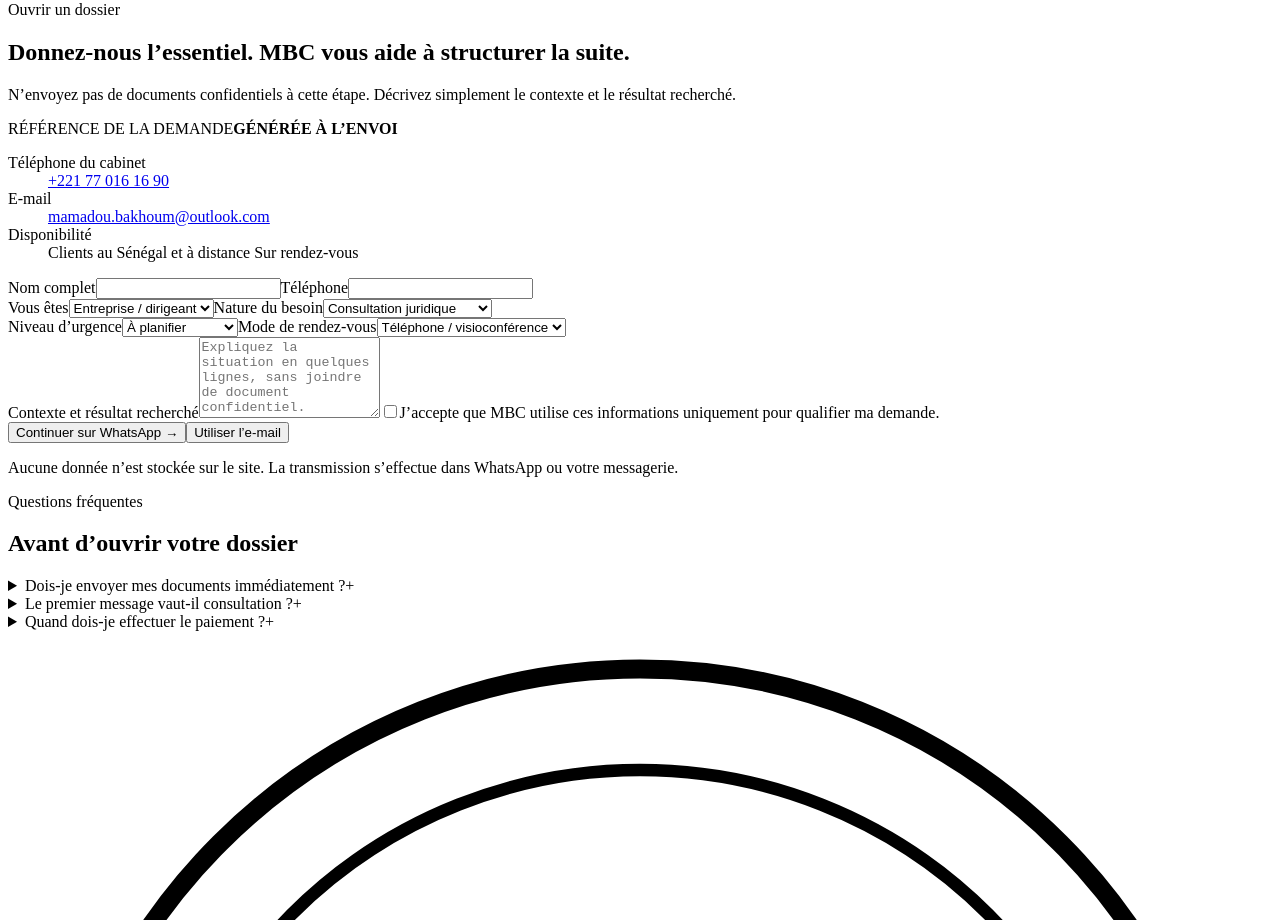
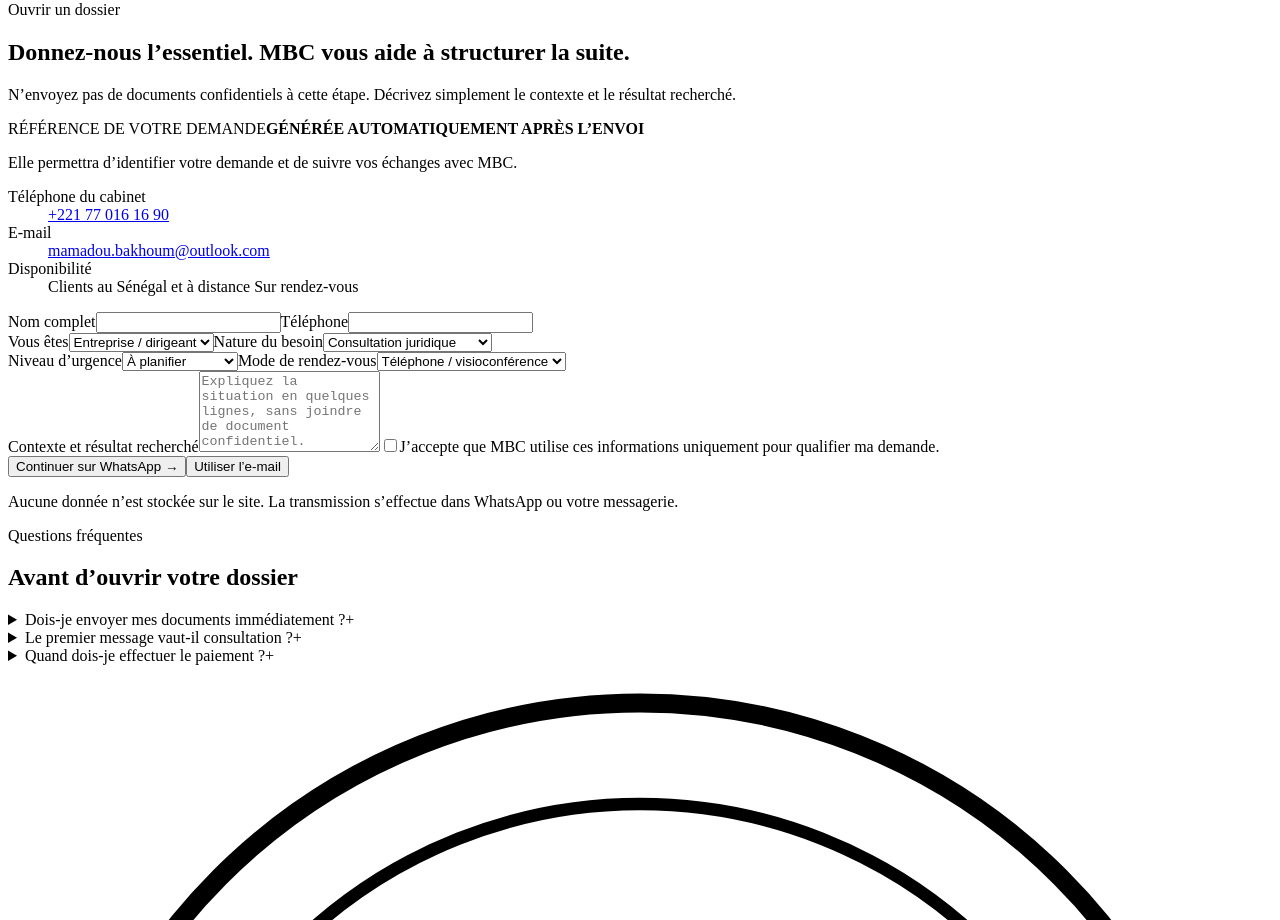
Before and after one commit to slytherinboy/mbc-juridique, a Next.js app: page / in a window 1280 px wide. Shown: the part 9560-10480 px from the top of the page. Built offline with nearby package versions, Linux system fonts and the light colour scheme.

Commit message:
Clarify MBC request reference

```diff
--- a/app/globals.css
+++ b/app/globals.css
@@ -333,7 +333,8 @@
 .contact-lead { max-width: 44ch; margin: 20px 0 31px; color: rgba(247,244,237,.64); font-size: 13px; }
 .contact-reference { position: relative; margin-bottom: 34px; padding: 18px 20px; border: 1px solid rgba(184,147,90,.5); background: rgba(247,244,237,.035); }
 .contact-reference span { display: block; margin-bottom: 5px; color: var(--gold-light); font-family: var(--font-mono); font-size: 8px; letter-spacing: .12em; }
-.contact-reference strong { color: var(--paper); font-family: var(--font-mono); font-size: 14px; font-weight: 500; }
+.contact-reference strong { display: block; max-width: calc(100% - 32px); color: var(--paper); font-family: var(--font-mono); font-size: 14px; font-weight: 500; }
+.contact-reference p { max-width: 46ch; margin: 10px 0 0; color: rgba(247,244,237,.58); font-size: 10.5px; line-height: 1.55; }
 .contact-reference i { position: absolute; width: 8px; height: 8px; right: 18px; top: 21px; border-radius: 50%; background: rgba(247,244,237,.25); }
 .contact-reference i.active { background: #75a177; box-shadow: 0 0 0 5px rgba(117,161,119,.12); }
 .contact-info dl { display: flex; flex-direction: column; gap: 16px; margin: 0; }
--- a/app/page.tsx
+++ b/app/page.tsx
@@ -570,7 +570,16 @@
             <p className="eyebrow">Ouvrir un dossier</p>
             <h2>Donnez-nous l’essentiel. MBC vous aide à structurer la suite.</h2>
             <p className="contact-lead">N’envoyez pas de documents confidentiels à cette étape. Décrivez simplement le contexte et le résultat recherché.</p>
-            <div className="contact-reference"><span>RÉFÉRENCE DE LA DEMANDE</span><strong>{requestReference ?? "GÉNÉRÉE À L’ENVOI"}</strong><i className={requestReference ? "active" : ""} /></div>
+            <div className="contact-reference" aria-live="polite">
+              <span>RÉFÉRENCE DE VOTRE DEMANDE</span>
+              <strong>{requestReference ?? "GÉNÉRÉE AUTOMATIQUEMENT APRÈS L’ENVOI"}</strong>
+              <p>
+                {requestReference
+                  ? "Conservez cette référence pour vos prochains échanges avec MBC."
+                  : "Elle permettra d’identifier votre demande et de suivre vos échanges avec MBC."}
+              </p>
+              <i className={requestReference ? "active" : ""} />
+            </div>
             <dl>
               <div><dt>Téléphone du cabinet</dt><dd><a href="tel:+221770161690">+221 77 016 16 90</a></dd></div>
               <div><dt>E-mail</dt><dd><a href="mailto:mamadou.bakhoum@outlook.com">mamadou.bakhoum@outlook.com</a></dd></div>
```
